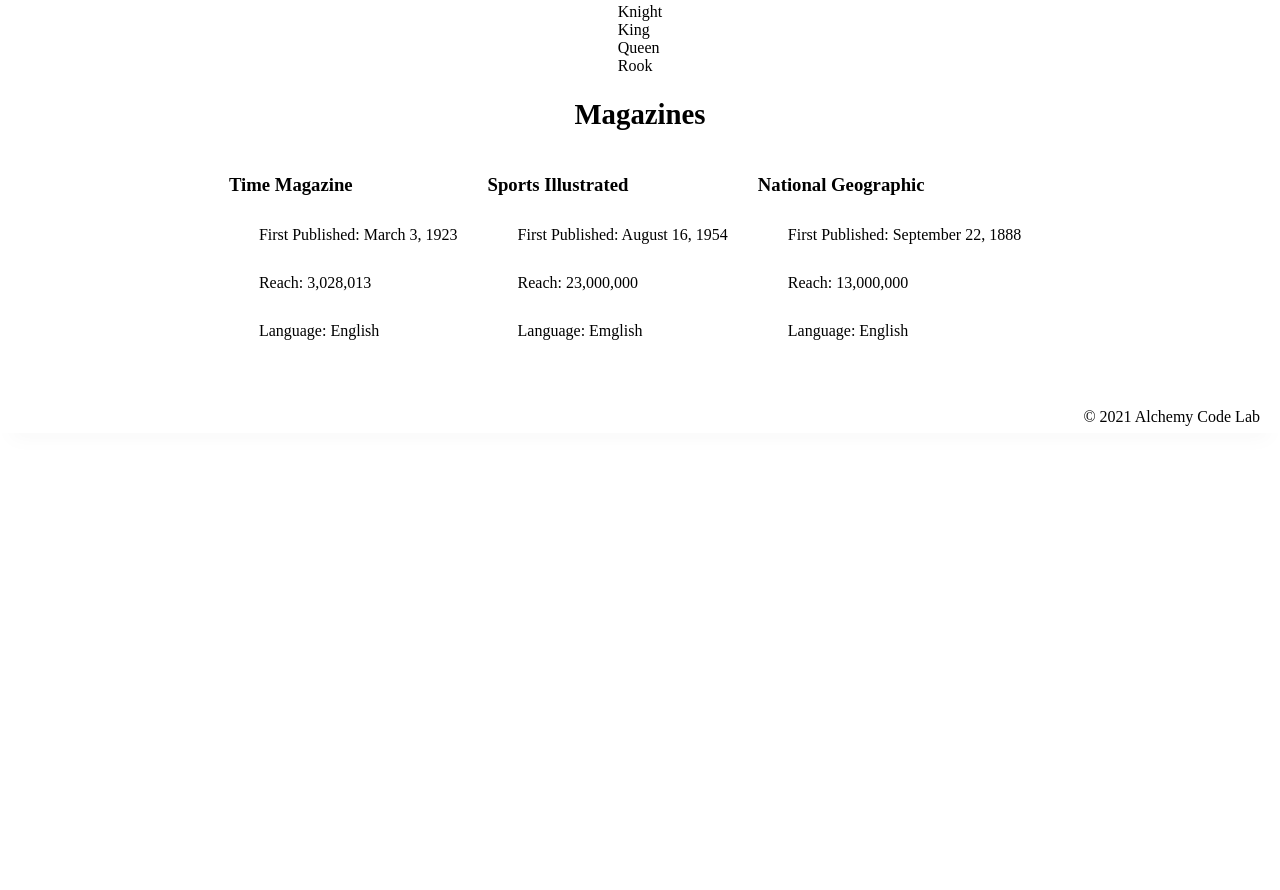
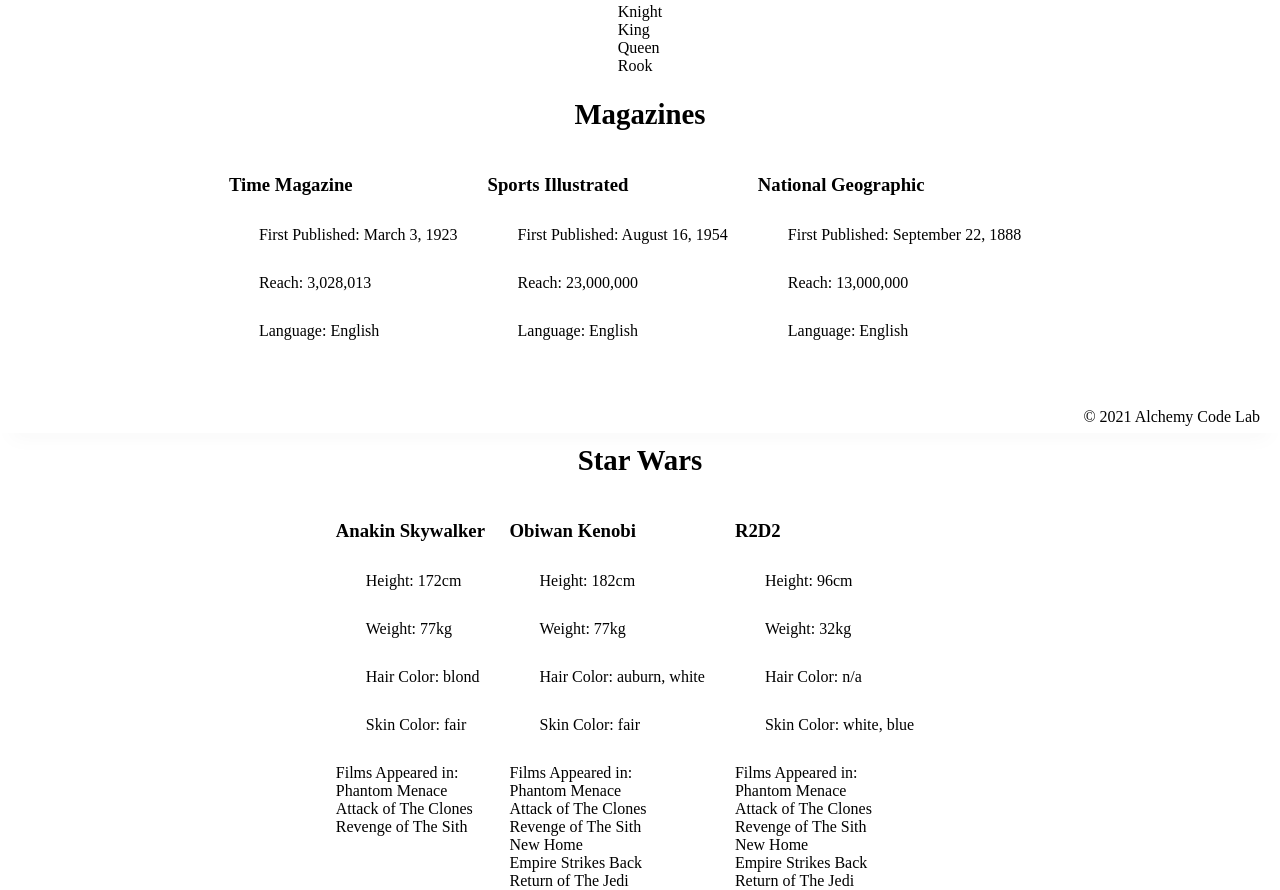
Before and after one commit to Cody-Wise/display-a-list-practice, a website with bundled scripts: page index.html in a window 1280 px wide. Shown: the part 367-1257 px from the top of the page. Before the commit the page ends 800 px from the top, so only its background shows below. Built offline with nearby package versions, Linux system fonts and the light colour scheme.

Commit message:
Finished 3rd array

```diff
--- a/app.js
+++ b/app.js
@@ -4,6 +4,8 @@
 import { renderChessPieces } from './render-chesspieces.js';
 import { magazines } from './magazines-data.js';
 import { renderMagazines } from './render-magazines.js';
+import { starWars } from './star-wars-data.js';
+import { renderStarWars } from './render-star-wars.js';
 
 const chessContainerEl = document.querySelector('.chesspieces');
 
@@ -34,3 +36,13 @@
 
     magazineContainerEl.append(magazineEl);
 }
+
+const starWarsContainerEl = document.querySelector('.star-wars-container');
+
+for (let hero of starWars){
+
+
+    const starWarsEl = renderStarWars(hero);
+
+    starWarsContainerEl.append(starWarsEl);
+}
--- a/index.html
+++ b/index.html
@@ -35,6 +35,10 @@
             <div class="magazines-container">
 
             </div>
+<h2>Star Wars</h2>
+            <div class="star-wars-container">
+
+            </div>
 
 
         </section>
--- a/magazines-data.js
+++ b/magazines-data.js
@@ -10,7 +10,7 @@
     name: 'Sports Illustrated',
     first_published: 'August 16, 1954',
     reach: '23,000,000',
-    language: 'Emglish'
+    language: 'English'
 
 
 },
--- /dev/null
+++ b/render-star-wars.js
@@ -0,0 +1,31 @@
+export function renderStarWars(heros)
+
+{
+
+    const starWarsEl = document.createElement('div');
+    const starWarsNameEl = document.createElement('h3');
+    const starWarsHeightEl = document.createElement('p');
+    const starWarsWeightEl = document.createElement('p');
+    const starWarsHairEl = document.createElement('p');
+    const starWarsSkinEl = document.createElement('p');
+    const filmsListEl = document.createElement('ul');
+
+    starWarsEl.classList.add('star-wars');
+
+    starWarsNameEl.textContent = heros.name;
+    starWarsHeightEl.innerHTML = `<b>Height:</b> ${heros.height}`;
+    starWarsWeightEl.innerHTML = `<b>Weight:</b> ${heros.mass}`;
+    starWarsHairEl.innerHTML = `<b>Hair Color:</b> ${heros.hair_color}`;
+    starWarsSkinEl.innerHTML = `<b>Skin Color:</b> ${heros.skin_color}`;
+    filmsListEl.innerHTML = '<b>Films Appeared in:</b>';
+    for (let film of heros.films){
+        const filmsEl = document.createElement('li');
+        filmsEl.textContent = film;
+        filmsListEl.append(filmsEl);
+
+    }
+
+    starWarsEl.append(starWarsNameEl, starWarsHeightEl, starWarsWeightEl, starWarsHairEl, starWarsSkinEl, filmsListEl);
+
+    return starWarsEl;
+}
--- /dev/null
+++ b/star-wars-data.js
@@ -0,0 +1,58 @@
+export const starWars = [{
+
+    name: 'Anakin Skywalker',
+    height: '172cm',
+    mass: '77kg',
+    hair_color: 'blond',
+    skin_color: 'fair',
+    films: [
+        'Phantom Menace',
+        'Attack of The Clones',
+        'Revenge of The Sith'
+
+    ] },
+
+{
+    name: 'Obiwan Kenobi',
+    height: '182cm',
+    mass: '77kg',
+    hair_color: 'auburn, white',
+    skin_color: 'fair',
+    films: [
+        'Phantom Menace',
+        'Attack of The Clones',
+        'Revenge of The Sith',
+        'New Home',
+        'Empire Strikes Back',
+        'Return of The Jedi'
+
+
+    ]
+
+
+
+},
+
+{
+    name: 'R2D2',
+    height: '96cm',
+    mass: '32kg',
+    hair_color: 'n/a',
+    skin_color: 'white, blue',
+    films: [
+        'Phantom Menace',
+        'Attack of The Clones',
+        'Revenge of The Sith',
+        'New Home',
+        'Empire Strikes Back',
+        'Return of The Jedi'
+
+
+    ]
+
+}
+
+
+
+
+];
--- a/styles/style.css
+++ b/styles/style.css
@@ -114,7 +114,18 @@
 
   .magazines-container{
       display: flex;
+      margin-bottom:50px;
   }
+
+  .star-wars-container{
+        display: flex
+
+
+  }
+
+  /* .star-wars{
+      display: flex;
+  } */
 
   .bold
 {
```
Also changed, not shown: harry-potter-books-data.js (added, +29 -0 lines), array-four.js (deleted), array-three.js (deleted), harry-potter-render-books.js (added), render-four.js (deleted), render-three.js (deleted).
